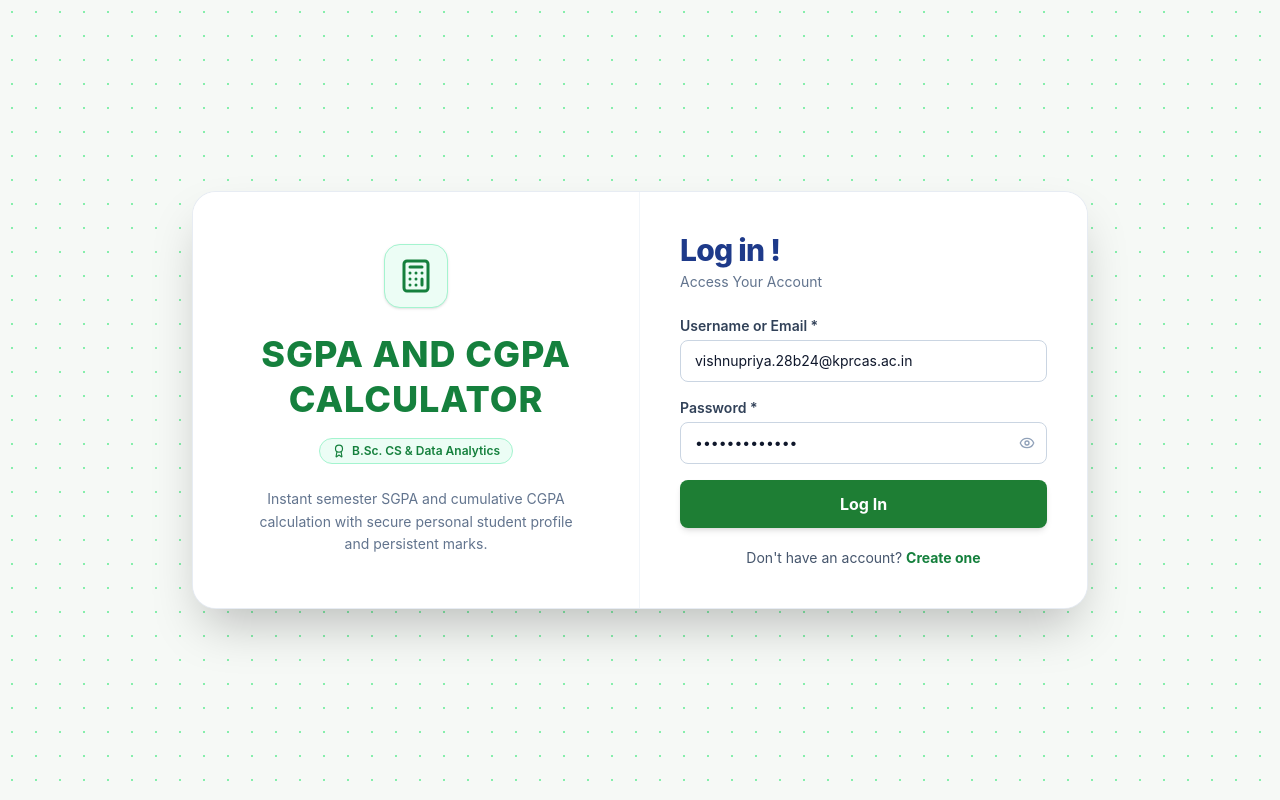
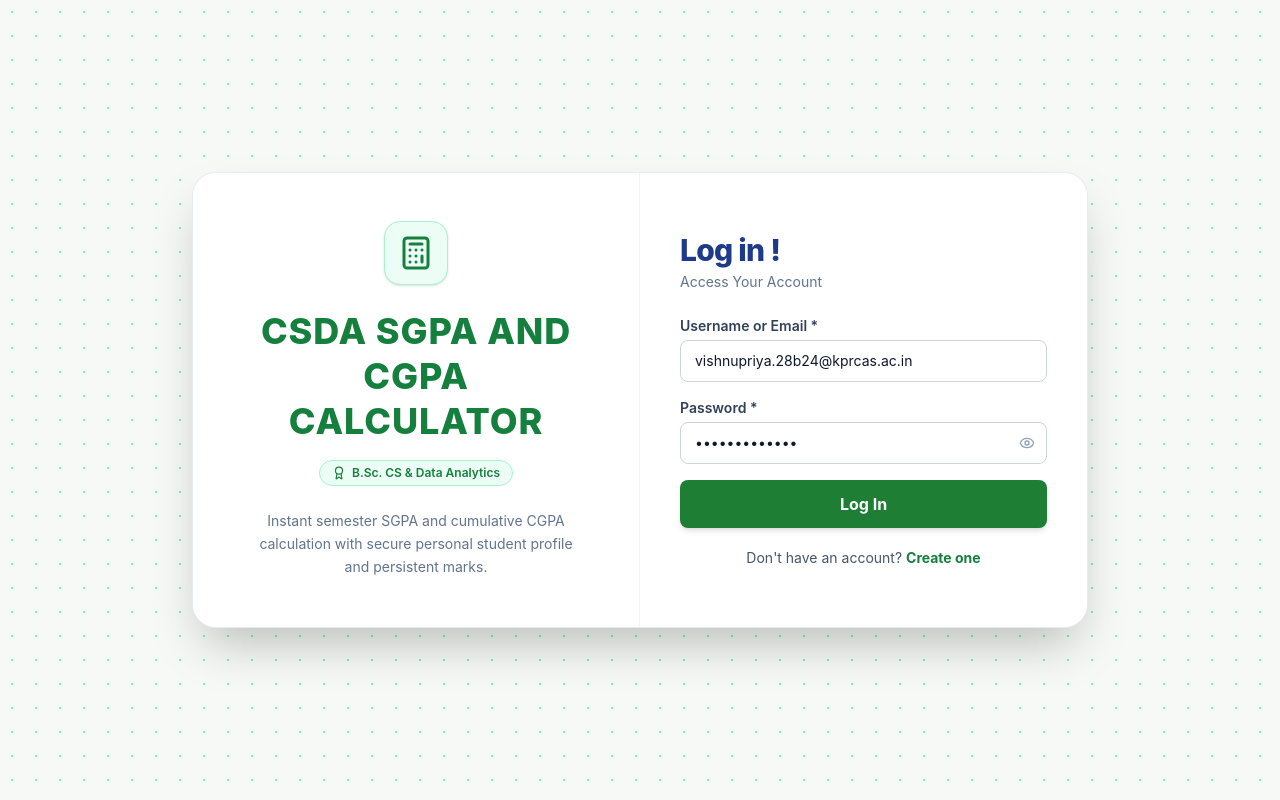
Before and after one commit to vishnupriyac240307/sgpa-cgpa-calculator, a React (Vite) app: page / in a window 1280 px wide. Built offline with nearby package versions, Linux system fonts and the light colour scheme; no server answers.

Commit message:
feat: update title to CSDA SGPA AND CGPA CALCULATOR

```diff
--- a/index.html
+++ b/index.html
@@ -4,7 +4,7 @@
     <meta charset="UTF-8" />
     <link rel="icon" type="image/svg+xml" href="/favicon.svg" />
     <meta name="viewport" content="width=device-width, initial-scale=1.0" />
-    <title>SGPA & CGPA Calculator</title>
+    <title>CSDA SGPA & CGPA Calculator</title>
   </head>
   <body>
     <div id="root"></div>
--- a/src/components/Header.tsx
+++ b/src/components/Header.tsx
@@ -37,7 +37,7 @@ export const Header: React.FC<HeaderProps> = ({
             <div>
               <div className="flex items-center gap-2 flex-wrap">
                 <h1 className="text-lg sm:text-xl font-bold text-slate-900 tracking-tight">
-                  SGPA & CGPA Calculator
+                  CSDA SGPA & CGPA Calculator
                 </h1>
                 <span className="inline-flex items-center gap-1 text-[11px] font-semibold px-2.5 py-0.5 rounded-full bg-emerald-50 text-[#15803d] border border-emerald-200">
                   <Award className="w-3 h-3" /> B.Sc. CS & Data Analytics
--- a/src/components/StarFrameworkAuth.tsx
+++ b/src/components/StarFrameworkAuth.tsx
@@ -114,7 +114,7 @@ export const StarFrameworkAuth: React.FC<StarFrameworkAuthProps> = ({ onLoginSuc
             </div>
 
             <h1 className="text-2xl sm:text-3xl lg:text-4xl font-extrabold tracking-wide text-[#15803d] leading-tight mb-4">
-              SGPA AND CGPA CALCULATOR
+              CSDA SGPA AND CGPA CALCULATOR
             </h1>
 
             <div className="inline-flex items-center gap-1.5 text-xs font-semibold px-3 py-1 rounded-full bg-emerald-50 text-[#15803d] border border-emerald-200 mb-6">
```
